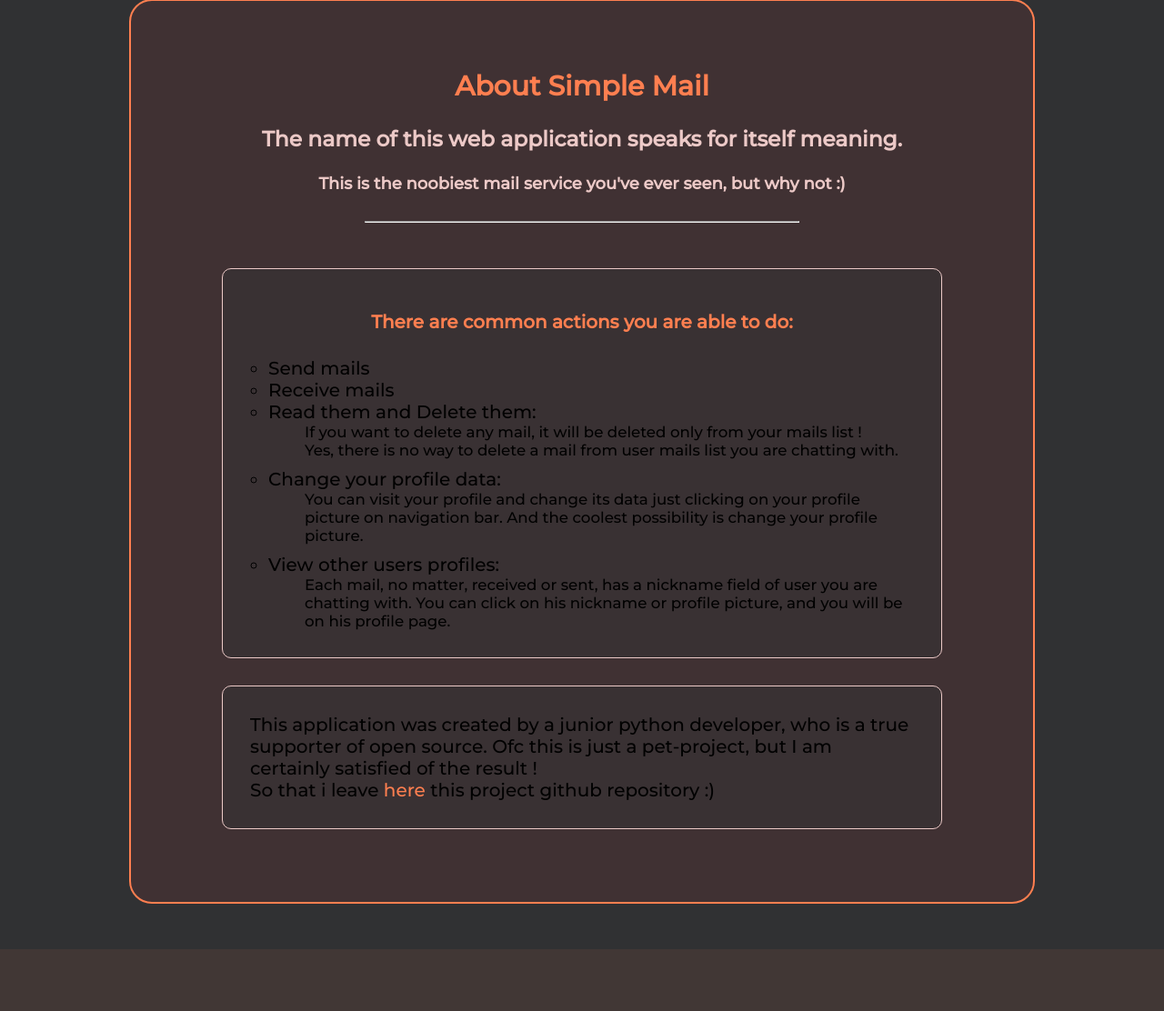
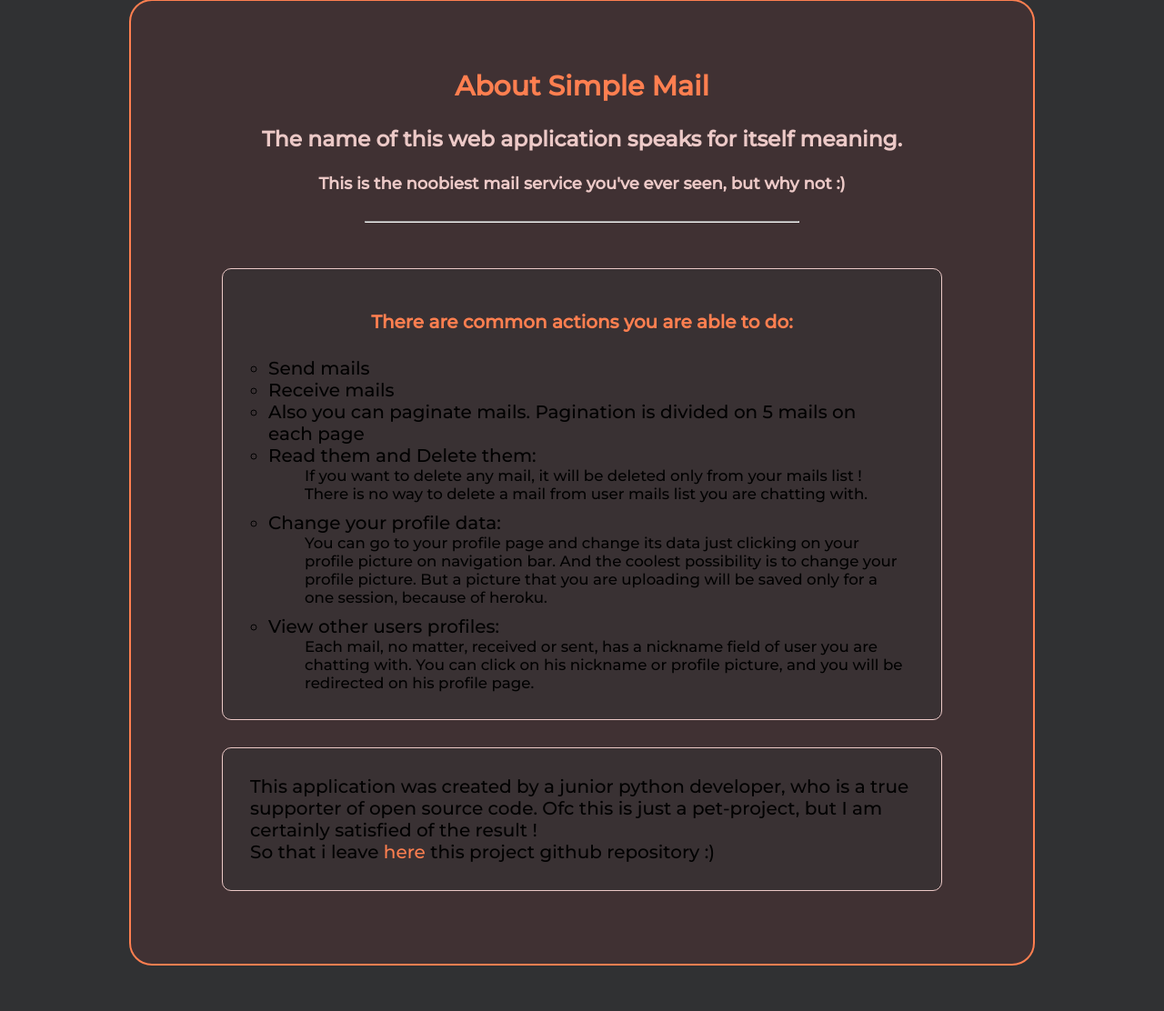
Before and after one commit to progdad/SimpleMail, a Django app: page / in a window 1280 px wide. Shown: the part 201-1313 px from the top of the page at 91% size. Before the commit the page ends 1245 px from the top, so only its background shows below. Run offline with Django 3.2, Linux system fonts and the light colour scheme.

```diff
--- a/templates/MainApp/home.html
+++ b/templates/MainApp/home.html
@@ -60,31 +60,33 @@
             <h4 style="color: #ff7f50;">There are common actions you are able to do:</h4>
             <li class="main-page__li">Send mails</li>
             <li class="main-page__li">Receive mails</li>
+            <li class="main-page__li">Also you can paginate mails. Pagination is divided on 5 mails on each page</li>
             <li class="main-page__li">
                 Read them and Delete them:
                 <small class="main-page__li-meta">
                     If you want to delete any mail, it will be deleted only from your mails list !<br>
-                    Yes, there is no way to delete a mail from user mails list you are chatting with.
+                    There is no way to delete a mail from user mails list you are chatting with.
                 </small>
             </li>
             <li class="main-page__li">
                 Change your profile data:
                 <small class="main-page__li-meta">
-                    You can visit your profile and change its data just clicking on your profile picture on navigation bar.
-                    And the coolest possibility is change your profile picture.
+                    You can go to your profile page and change its data just clicking on your profile picture on navigation bar.
+                    And the coolest possibility is to change your profile picture. But a picture that you are uploading will be saved
+                    only for a one session, because of heroku.
                 </small>
             </li>
             <li class="main-page__li">
                 View other users profiles:
                 <small class="main-page__li-meta">
                     Each mail, no matter, received or sent, has a nickname field of user you are chatting with.
-                    You can click on his nickname or profile picture, and you will be on his profile page.
+                    You can click on his nickname or profile picture, and you will be redirected on his profile page.
                 </small>
             </li>
         </ul>
 
         <p class="html-is-so-hard">
-            This application was created by a junior python developer, who is a true supporter of open source.
+            This application was created by a junior python developer, who is a true supporter of open source code.
             Ofc this is just a pet-project, but I am certainly satisfied of the result !<br>
             So that i leave <a href="https://github.com/progdad/SimpleMail.git" target="_blank">here</a> this project github repository :)
         </p>
--- a/templates/MainApp/user_profile.html
+++ b/templates/MainApp/user_profile.html
@@ -10,8 +10,8 @@
                             <div class="profile-meta">
                                 <h2 style="font-size: 30px; color: #ff7f50;">{{ profile.user }}</h2>
                                 <h3 class="date-joined">Since {{ profile.joined }}</h3>
-                                <h4>{{ sent }} mail{% if sent != 1 %}s{% endif %} were sent</h4>
-                                <h4>{{ received }} mail{% if received != 1 %}s{% endif %} were received</h4>
+                                <h4>{{ sent }} mail{% if sent != 1 %}s were{% else %} was{% endif %} sent</h4>
+                                <h4>{{ received }} mail{% if received != 1 %}s were{% else %} was{% endif %} received</h4>
                             </div>
                         </div>
 
```
